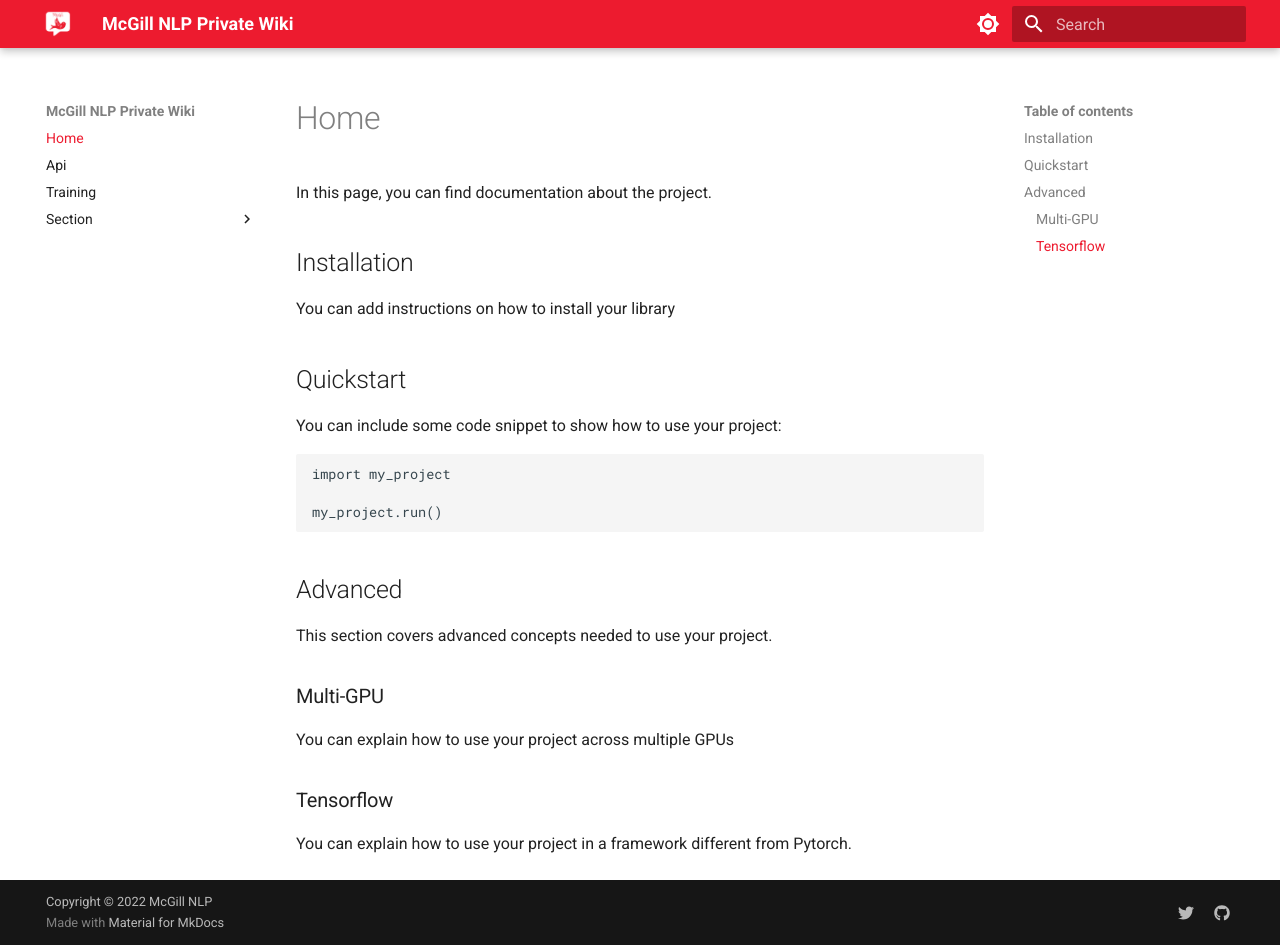
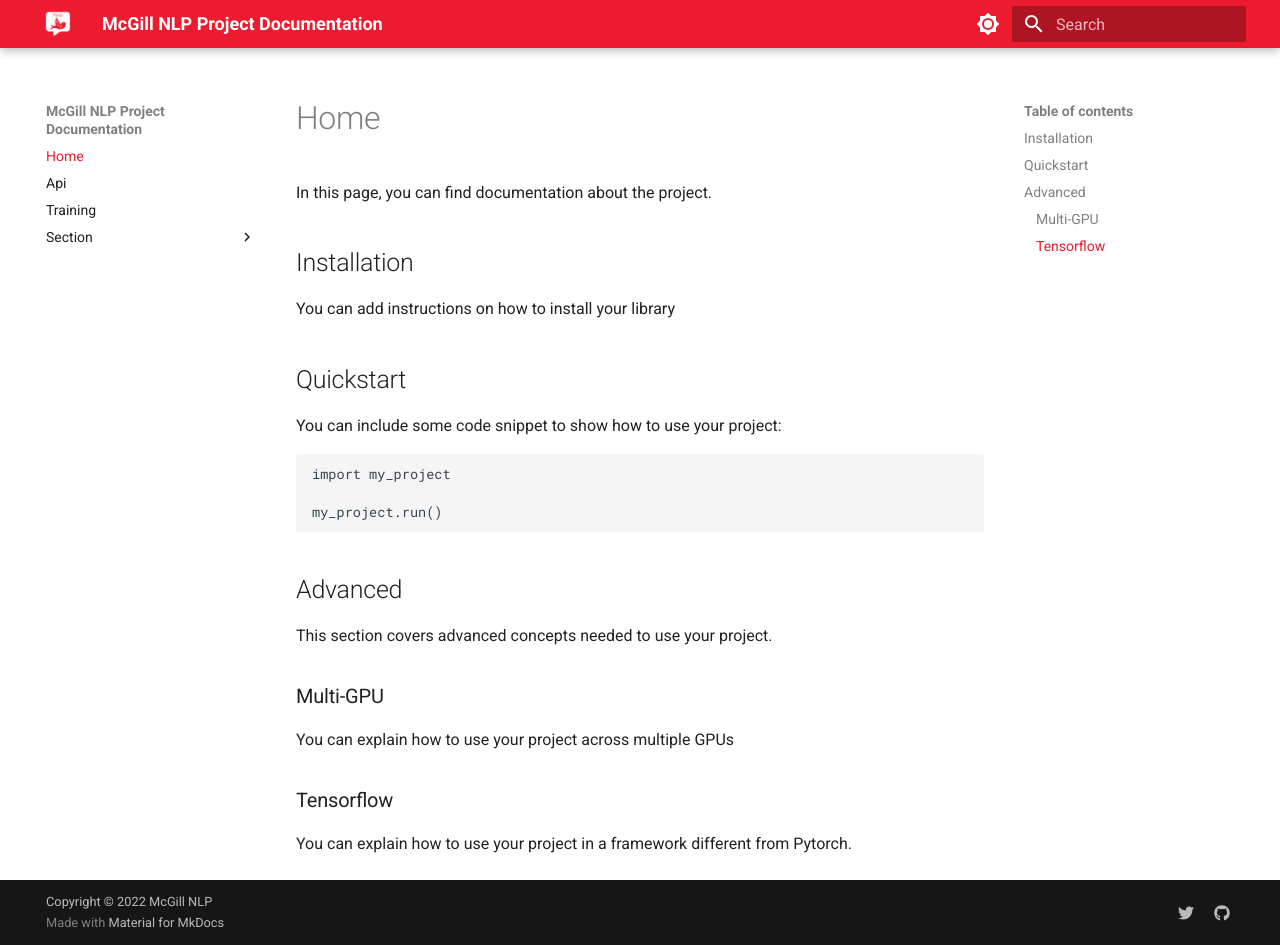
Before and after one commit to McGill-NLP/mkdocs-template, an MkDocs documentation site: the page built from docs/index.md, in a window 1280 px wide and 945 px high. Built offline with MkDocs 1.6.1 and Material for MkDocs 9.7.7, drawn with Linux system fonts in a browser that asks for light colours.

Commit message:
Update sitename

```diff
--- a/mkdocs.yml
+++ b/mkdocs.yml
@@ -1,4 +1,4 @@
-site_name: McGill NLP Private Wiki
+site_name: McGill NLP Project Documentation
 theme:
   name: material
   palette:
```
Also changed, not shown: README.md (+2 -0 lines).
